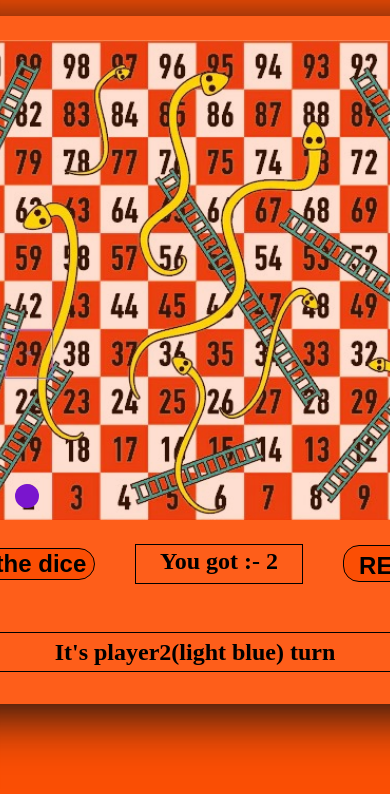
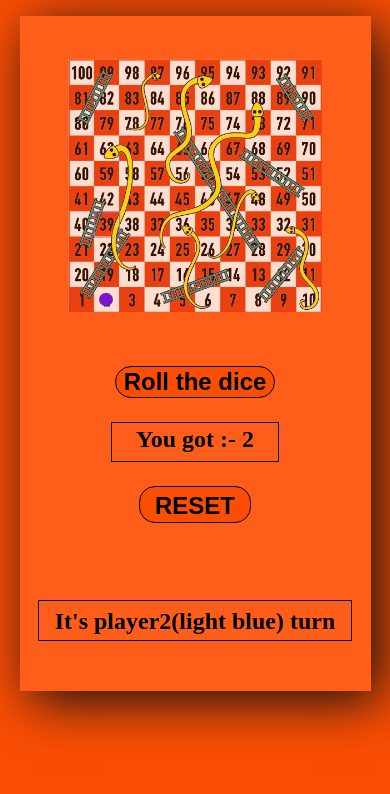
Before and after one commit to Junaid-khokar/snake-ladder-game, a plain HTML site: page index.html in a window 390 px wide. Both pictures are taken after a click on the button "Roll the dice". Shown: the top 794 px of the page. Drawn offline with Linux system fonts and the light colour scheme.

Commit message:
Add files via upload

```diff
--- a/style.css
+++ b/style.css
@@ -15,7 +15,7 @@ body{
     width: 40rem;
     display: flex;
     align-items: center;
-    justify-content: center;
+    justify-content: space-around;
     flex-direction: column;
     cursor: pointer;
 }
@@ -38,6 +38,7 @@ body{
     display: flex;
     align-items: center;
     justify-content: space-around;
+    flex-wrap:wrap;
     /* border: .1rem solid black; */
 }
 .btn
@@ -65,8 +66,8 @@ body{
 .player1
 {
     position: relative;
-    height: 1.5rem;
-    width: 1.5rem;
+    height: 55%;
+    width: 55%;
     border-radius: 50%;
     background-color: rgb(90, 4, 251);
     opacity: 1;
@@ -76,8 +77,8 @@ body{
 .player2
 {
     position: relative;
-    height: 1.5rem;
-    width: 1.5rem;
+    height: 55%;
+    width: 55%;
     border-radius: 50%;
     background-color: rgb(4, 144, 251);
     opacity: 1;
@@ -121,6 +122,24 @@ p{
     margin: 6px auto;
 }
 
-@media screen {
+@media (max-width : 700px) {
 
+    .container{
+        width: 90vw;
+        height: 80vh;
+
+    }
+    .box
+    {
+        width: 65vw;
+        height: 65vw;
+    }
+    .disp
+    {
+        flex-direction: column;
+    }
+    #pera
+    {
+        width: 80vw;
+    }
 }
```
